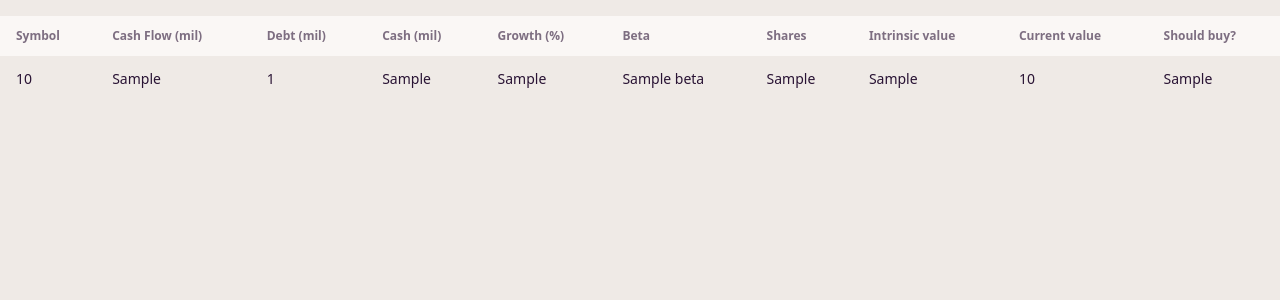
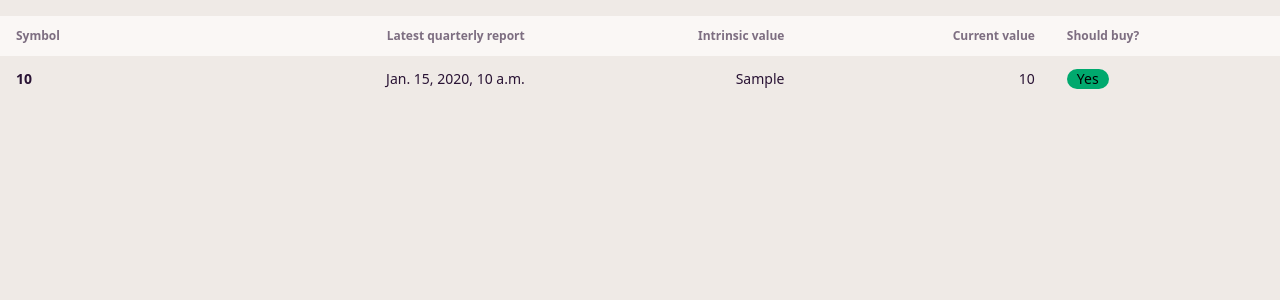
Before and after one commit to sonngdev/stock_tracker, a Django app: template stocks/templates/stocks/index.html in a window 1280 px wide. Shown: the part 67-367 px from the top of the page. Run offline with Django 5.2, Linux system fonts and the light colour scheme; the template is opened without the code that fills it: most values are stand-ins (such as "Sample title", 1, 10 or a date in 2020); some libraries are stand-ins or nearby versions.

Commit message:
feat: simplify index view

```diff
--- a/stocks/templates/stocks/index.html
+++ b/stocks/templates/stocks/index.html
@@ -6,30 +6,31 @@
     <thead>
       <tr>
         <th>Symbol</th>
-        <th>Cash Flow (mil)</th>
-        <th>Debt (mil)</th>
-        <th>Cash (mil)</th>
-        <th>Growth (%)</th>
-        <th>Beta</th>
-        <th>Shares</th>
-        <th>Intrinsic value</th>
-        <th>Current value</th>
+        <th class="text-right">Latest quarterly report</th>
+        <th class="text-right">Intrinsic value</th>
+        <th class="text-right">Current value</th>
         <th>Should buy?</th>
       </tr>
     </thead>
     <tbody>
       {% for item in table_items %}
-        <tr>
-          <td>{{ item.stock_symbol }}</td>
-          <td>{{ item.operating_cashflow }}</td>
-          <td>{{ item.total_debt }}</td>
-          <td>{{ item.cash_and_shortterm_investment }}</td>
-          <td>{{ item.eps_growth_projection_5y }}</td>
-          <td>{{ item.beta }}</td>
-          <td>{{ item.shares_outstanding }}</td>
-          <td>{{ item.intrinsic_value }}</td>
-          <td>{{ item.current_price }}</td>
-          <td>{{ item.should_buy }}</td>
+        <tr
+          x-data="{ hover: false }"
+          x-on:mouseenter="hover = true"
+          x-on:mouseleave="hover = false"
+          x-bind:class="hover ? 'hover' : ''"
+        >
+          <td><strong>{{ item.stock_symbol }}</strong></td>
+          <td class="text-right">{{ item.latest_report_date }}</td>
+          <td class="text-right">{{ item.intrinsic_value }}</td>
+          <td class="text-right">{{ item.current_price }}</td>
+          <td>
+            {% if item.should_buy %}
+              <div class="badge badge-success">Yes</div>
+              {% else %}
+              <div class="badge badge-error">No</div>
+            {% endif %}
+          </td>
         </tr>
       {% endfor %}
     </tbody>
```
Also changed, not shown: stocks/views.py (+15 -1 lines).
